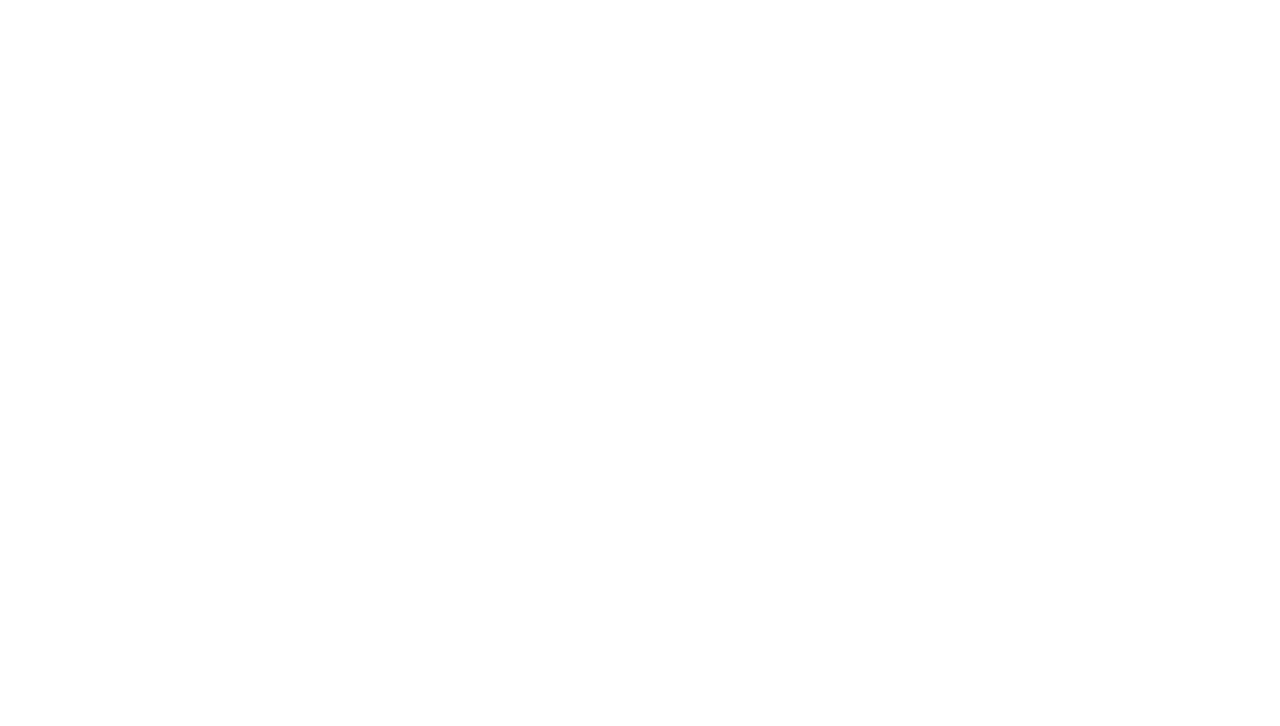
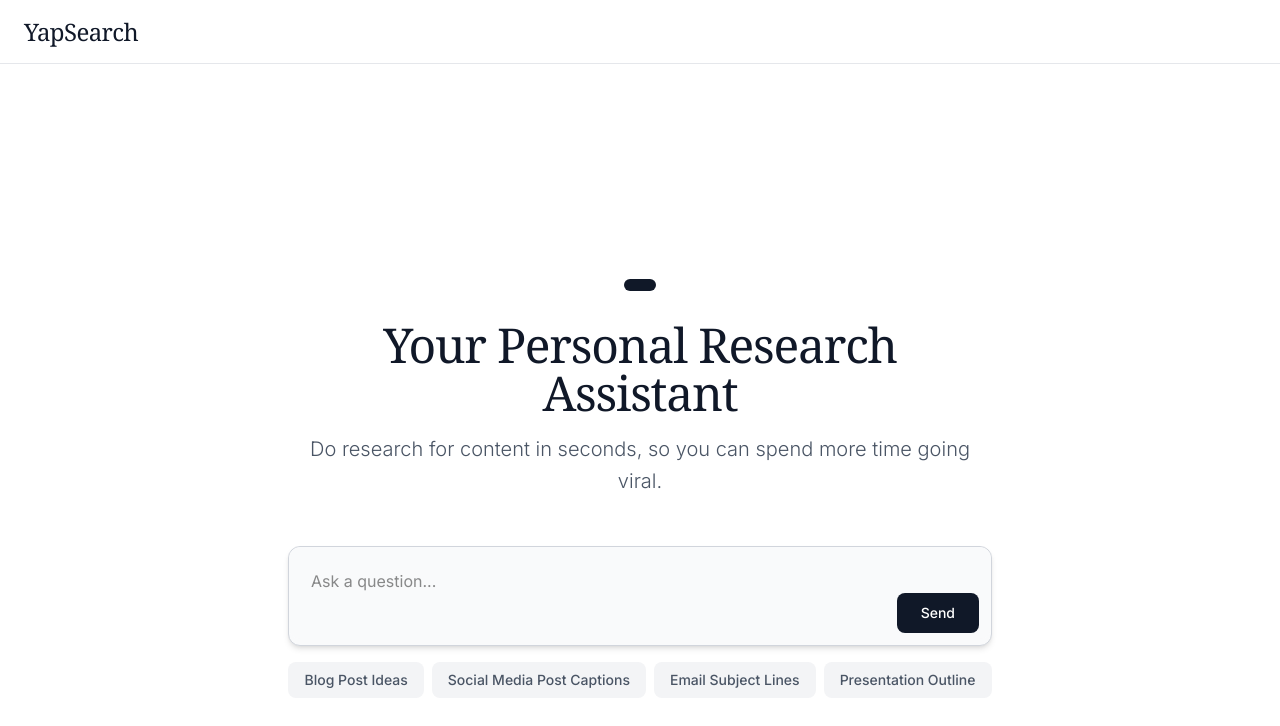
Before and after one commit to dhanyamd/simplex, a Next.js app: page / in a window 1280 px wide. Shown: the top 726 px of the page. Built offline with nearby package versions, Linux system fonts and the light colour scheme.

Commit message:
adding ui to the homepage

```diff
--- a/src/app/page.tsx
+++ b/src/app/page.tsx
@@ -5,6 +5,7 @@ import ReactMarkdown from 'react-markdown';
 import { motion, AnimatePresence } from 'framer-motion';
 import remarkGfm from 'remark-gfm';
 import { Message, SearchResult, ChatSection,SuggestionType, TavilyImage,TavilyResponse } from '@/types/interface';
+import { TopBar } from '@/components/TopBar';
 
 export default function SimplexPage() {
   const [messages, setMessages] = useState<Message[]>([]);
@@ -204,9 +205,109 @@ export default function SimplexPage() {
       };
       return updated;
     });
-    } catch (error) {
-
+    } catch (error : unknown) {
+      if (error instanceof Error && error.name === 'AbortError') {
+        console.log('Request was aborted');
+      } else {
+        const errorMessage = error instanceof Error ? error.message : 'An unexpected error occurred';
+        console.error('Error:', error);
+        setError(errorMessage);
+        setChatSections(prev => {
+          const updated = [...prev];
+          updated[sectionIndex] = {
+            ...updated[sectionIndex],
+            error: errorMessage,
+            isLoadingSources: false,
+            isLoadingThinking: false
+          };
+          return updated;
+        });
+      }
+    } finally {
+      setIsLoading(false);
+      setSearchStatus('');
+      abortControllerRef.current = null;
     }
   }
+  const toggleReasoning = (index: number) => {
+    setChatSections(prev => {
+      const updated = [...prev];
+      updated[index] = {
+        ...updated[index],
+        isReasoningCollapsed: !updated[index].isReasoningCollapsed
+      };
+      return updated;
+    });
+  };
+ return (
+<div className='min-h-screen bg-white'>
+<TopBar />
+<div className='pt-14 pb-24'>
+<main className='max-w-3xl mx-auto p-8'>
+<AnimatePresence>
+  {!hasSubmitted ? (
+    <motion.div
+    className='min-h-screen flex flex-col items-center justify-center'
+    initial={{ opacity: 1 }}
+    exit={{opacity: 0, y:-50}}
+    transition={{duration: 0.3}}
+    >
+      <div className="text-center mb-12">
+                  <div className="inline-block px-4 py-1.5 bg-gray-900 text-white rounded-full text-sm font-medium mb-6">
 
-}
+                  </div>
+                  <h1 className="text-5xl font-serif text-gray-900 mb-4 tracking-tight">Your Personal Research Assistant</h1>
+                  <p className="text-xl text-gray-600 font-light max-w-2xl mx-auto leading-relaxed">
+                    Do research for content in seconds, so you can spend more time going viral.
+                  </p>
+                </div>
+                <form onSubmit={handleSubmit} className="w-full max-w-[704px] mx-4">
+                  <div className="relative bg-gray-50 rounded-xl shadow-md border border-gray-300">
+                    <textarea
+                      value={input}
+                      onChange={(e) => setInput(e.target.value)}
+                      placeholder="Ask a question..."
+                      className="w-full p-5 pr-32 rounded-xl border-2 border-transparent focus:border-gray-900 focus:shadow-lg focus:outline-none resize-none h-[92px] bg-gray-50 transition-all duration-200"
+                      onKeyDown={(e) => {
+                        if (e.key === 'Enter' && !e.shiftKey) {
+                          e.preventDefault();
+                          handleSubmit(e);
+                        }
+                      }}
+                    />
+                    <div className="absolute right-3 bottom-3 flex items-center gap-2">
+                      <button
+                        type="submit"
+                        disabled={isLoading}
+                        className="px-6 py-2.5 bg-gray-900 text-white rounded-lg hover:bg-gray-800 disabled:opacity-50 disabled:cursor-not-allowed text-sm font-medium relative overflow-hidden group"
+                      >
+                        <span className="relative z-10">{isLoading ? 'Thinking...' : 'Send'}</span>
+                        <div className="absolute inset-0 bg-gradient-to-r from-transparent via-white/10 to-transparent group-hover:via-white/15 translate-x-[-100%] group-hover:translate-x-[100%] transition-transform duration-1000"></div>
+                      </button>
+                    </div>
+                  </div>
+
+
+                  <div className="mt-4 flex flex-wrap gap-2 justify-center">
+                    {suggestions.map((suggestion) => (
+                      <button
+                        key={suggestion.label}
+                        onClick={() => handleSuggestionClick(suggestion)}
+                        className={`px-4 py-2 rounded-lg text-sm font-medium transition-all duration-200 ${
+                          selectedSuggestion === suggestion.label
+                            ? 'bg-gray-900 text-white'
+                            : 'bg-gray-100 text-gray-600 hover:bg-gray-200'
+                        }`}
+                      >
+                        {suggestion.label}
+                      </button>
+                    ))}
+                  </div>
+                </form>
+    </motion.div>
+  ) : ''}
+</AnimatePresence>
+</main>
+</div>
+</div>
+ )}
--- /dev/null
+++ b/src/components/TopBar.tsx
@@ -0,0 +1,7 @@
+export const TopBar = () => {
+    return (
+      <div className="fixed top-0 left-0 right-0 h-16 bg-white border-b border-gray-200 flex items-center px-6 z-50">
+        <h1 className="text-2xl font-serif text-gray-900 tracking-tight">YapSearch</h1>
+      </div>
+    );
+  };
```
